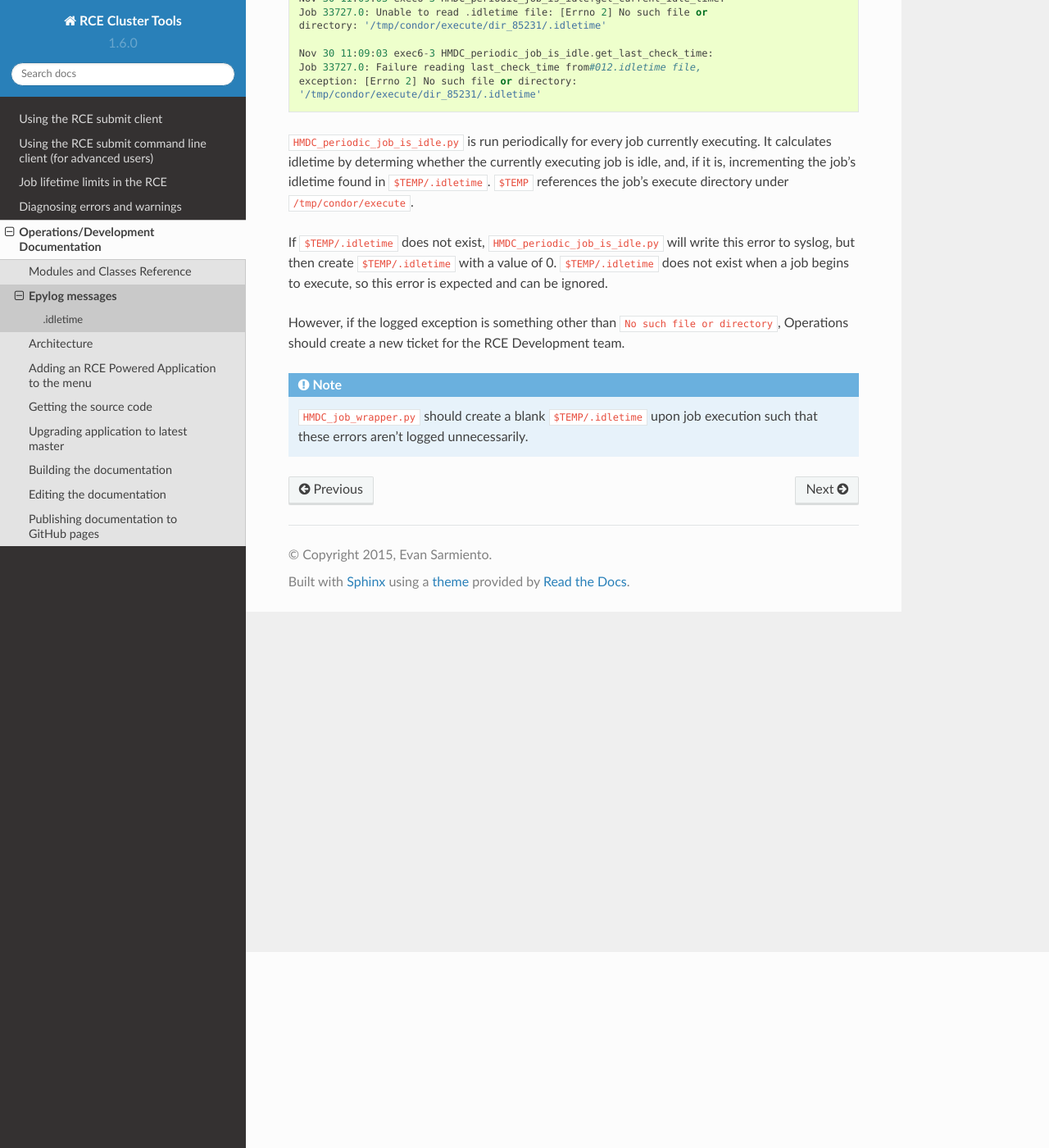
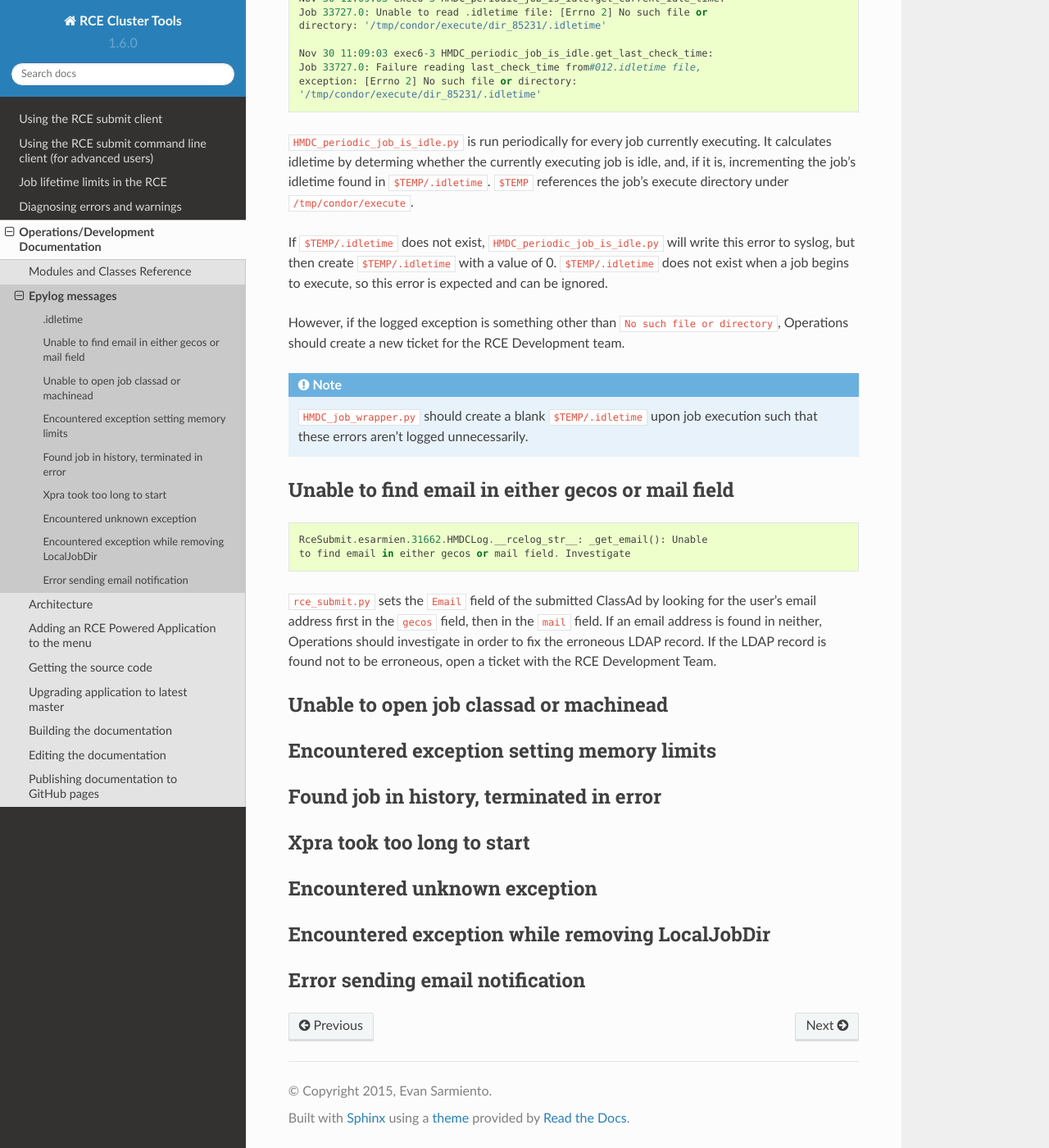
Before and after one commit to hmdc/rce-interactive-tools, a Sphinx documentation site: the page built from doc/source/development/logs.rst, in a window 1280 px wide and 1400 px high, scrolled down 239 px. Shown: the whole window at 82% size. Built offline with Sphinx 7.4.7 and the Read the Docs theme 2.0.0, drawn with Linux system fonts in a browser that asks for light colours.

Commit message:
Add stubs

```diff
--- a/doc/source/development/logs.rst
+++ b/doc/source/development/logs.rst
@@ -33,3 +33,39 @@ Development team.
 
    ``HMDC_job_wrapper.py`` should create a blank ``$TEMP/.idletime`` upon
    job execution such that these errors aren't logged unnecessarily.
+
+Unable to find email in either gecos or mail field
+--------------------------------------------------
+::
+
+  RceSubmit.esarmien.31662.HMDCLog.__rcelog_str__: _get_email(): Unable
+  to find email in either gecos or mail field. Investigate
+
+
+``rce_submit.py`` sets the ``Email`` field of the submitted ClassAd by
+looking for the user's email address first in the ``gecos`` field, then
+in the ``mail`` field. If an email address is found in neither,
+Operations should investigate in order to fix the erroneous LDAP record.
+If the LDAP record is found not to be erroneous, open a ticket with the
+RCE Development Team.
+
+Unable to open job classad or machinead
+---------------------------------------
+
+Encountered exception setting memory limits
+-------------------------------------------
+
+Found job in history, terminated in error
+-----------------------------------------
+
+Xpra took too long to start
+---------------------------
+
+Encountered unknown exception
+-----------------------------
+
+Encountered exception while removing LocalJobDir
+------------------------------------------------
+
+Error sending email notification
+--------------------------------
```
